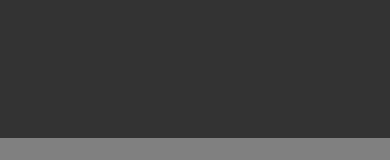
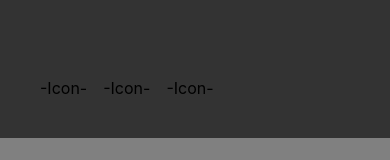
Before and after one commit to IgoVeyner/portfolio, a React (Create React App) app: page / in a window 390 px wide. Both pictures are taken after a click on the button "MENU". Shown: the part 706-866 px from the top of the page. Built offline with nearby package versions, Linux system fonts and the light colour scheme.

Commit message:
add mobile icon nav to mobile nav

```diff
--- a/src/App.css
+++ b/src/App.css
@@ -1,7 +1,9 @@
 :root {
   --SpaceOuter: 48px;
+  --spaceS: 8px;
   --spaceM: 16px;
   --spaceL: 24px;
+  --spaceXL: 32px;
 }
 
 * {
--- a/src/components/IconNav/index.css
+++ b/src/components/IconNav/index.css
@@ -1,18 +1,38 @@
-.web-icons {
-  display: flex;
+.web-icons, .mobile-icons {
   flex-direction: column;
   align-items: center;
   justify-content: center;
+}
+
+.web-icons {
+  display: flex;
   position: relative;
   bottom: var(--SpaceOuter);
 }
 
 .web-icons p {
-  margin: 1em 0px;
+  padding: var(--spaceM);
 }
+
+.mobile-icons {
+  display: none;
+}
+
+.mobile-icons p {
+  padding: var(--spaceS);
+}
+
 
 @media only screen and (max-width: 700px) {
   .web-icons {
     display: none;
   }
+
+  .mobile-icons {
+    display: flex;
+    flex-direction: row;
+    position: absolute;
+    bottom: var(--spaceXL);
+    left: var(--spaceXL);
+  }
 }
--- a/src/components/IconNav/index.js
+++ b/src/components/IconNav/index.js
@@ -1,8 +1,10 @@
 import "./index.css"
 
-const IconNav = () => {
+const IconNav = ({ classNames }) => {
+  const [navName] = classNames
+
   return (
-    <nav className="web-icons">
+    <nav className={classNames} >
       <p>-Icon-</p>
       <p>-Icon-</p>
       <p>-Icon-</p>
--- a/src/components/MobileNav/index.css
+++ b/src/components/MobileNav/index.css
@@ -13,10 +13,7 @@
 }
 
 .mobile-link {
-  width: 100%;
-  text-align: center;
-  padding: var(--spaceL);
-  color: white;
+  display: none;
 }
 
 @keyframes open {
@@ -52,4 +49,12 @@
     left: 0;
     background:hsl(0, 0%, 15%, 85%);
   }
+
+  .mobile-link {
+    display: block;
+    width: 100%;
+    text-align: center;
+    padding: var(--spaceL);
+    color: white;
+  }
 }
--- a/src/components/MobileNav/index.js
+++ b/src/components/MobileNav/index.js
@@ -1,4 +1,5 @@
 import './index.css'
+import IconNav from '../IconNav'
 
 const MobileNav = ({ menuExpanded }) => {
   let status = menuExpanded === "unmounting" ? "closed" : ""
@@ -9,6 +10,7 @@ const MobileNav = ({ menuExpanded }) => {
       <a href="#" className="mobile-link">Blog</a>
       <a href="#" className="mobile-link">About</a>
       <a href="#" className="mobile-link">Contact</a>
+      <IconNav classNames={["mobile-icons"]}/>
     </nav>
   )
 }
--- a/src/components/Nav/index.js
+++ b/src/components/Nav/index.js
@@ -10,7 +10,7 @@ const Navbar = () => {
         <a href="#" className="web-link">About</a>
         <a href="#" className="web-link">Contact</a>
       </div>
-      <IconNav />
+      <IconNav classNames={["web-icons"]} />
     </nav>
   )
 }
```
